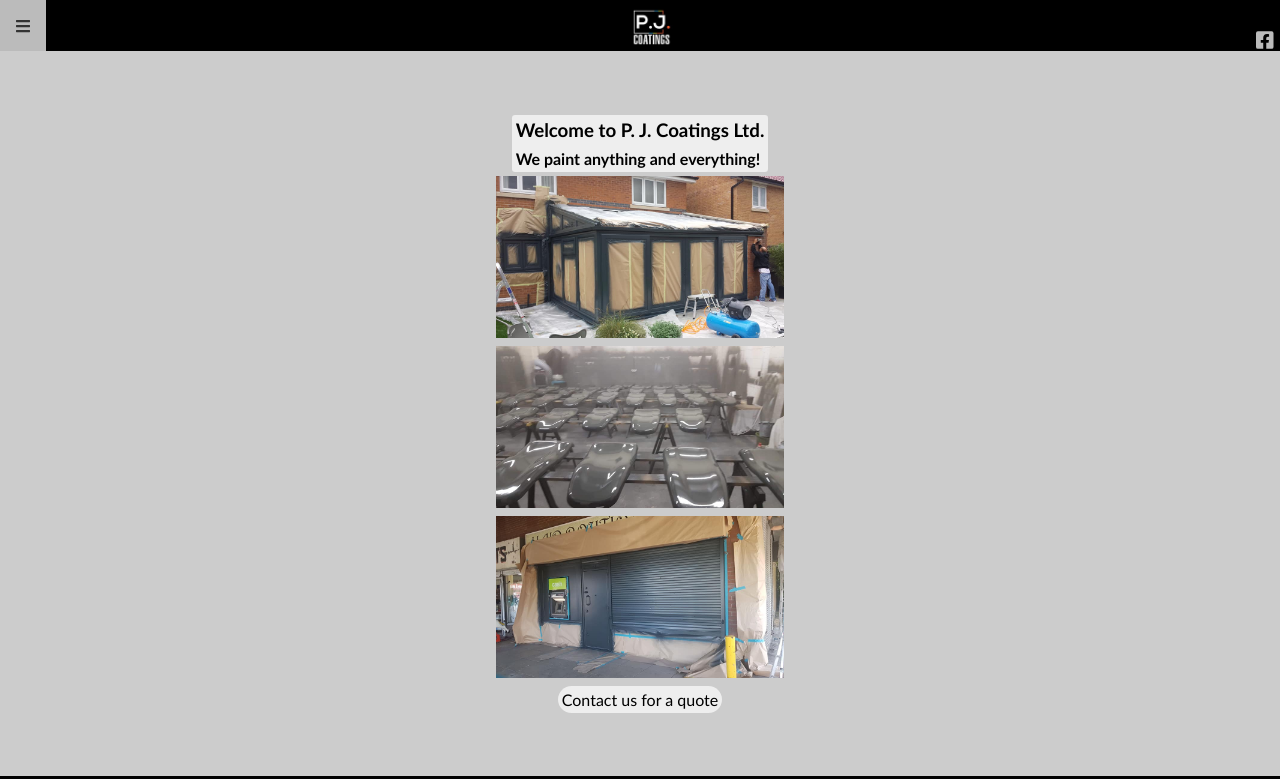
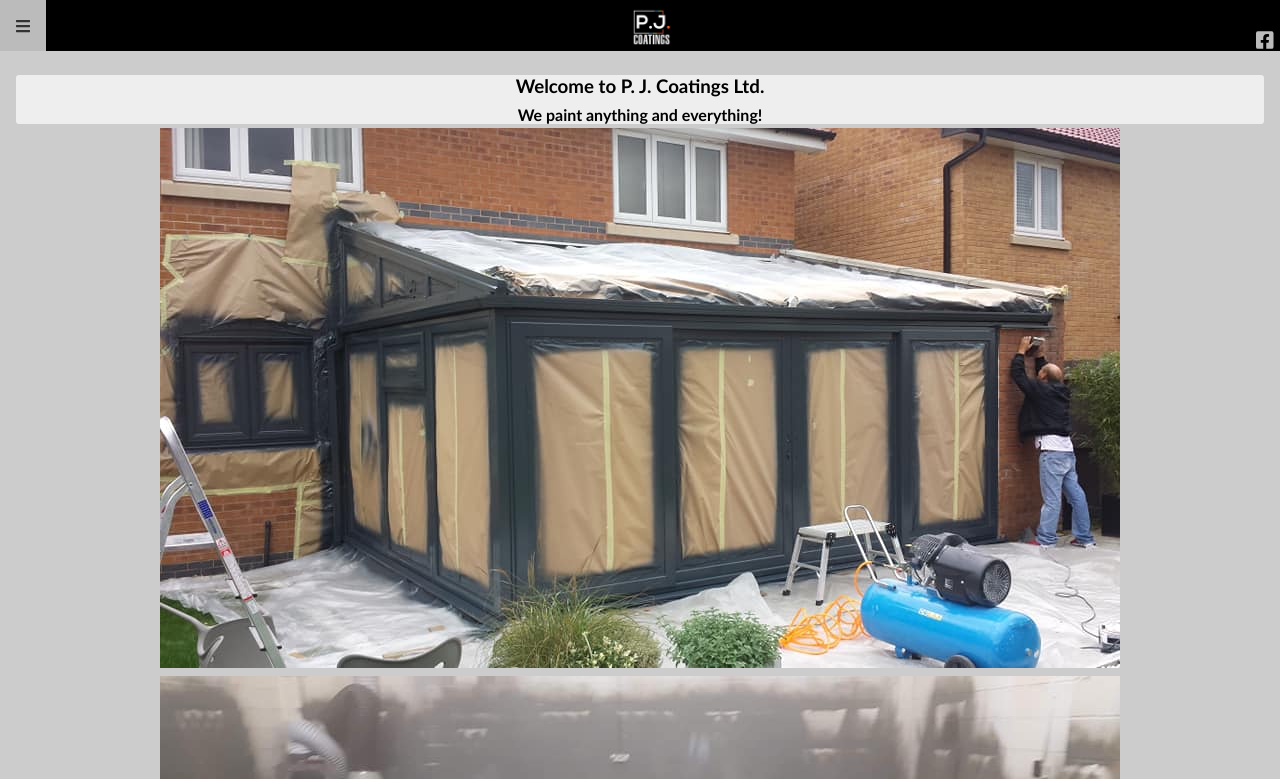
Before and after one commit to DavidChristopherJohnson/PJCoatings, an Angular app: page / in a window 1280 px wide. Shown: the top 779 px of the page. Built offline with nearby package versions, Linux system fonts and the light colour scheme.

Commit message:
Fixed width issue on home page

```diff
--- a/src/app/home/home.component.less
+++ b/src/app/home/home.component.less
@@ -6,12 +6,24 @@
   align-items: center;
   flex-grow: 1;
 
+  .content {
+    display: flex;
+    flex-direction: column;
+    align-items: center;
+    flex-grow: 1;
+    width: 100%;
+
     div.heading {
-    padding: 0.25rem;
-    margin: 0;
+      display: flex;
+      flex-direction: column;
+      flex-grow: 1;
+      margin: 0.5rem;
       border-radius: 0.2rem;
       background-color: #eee;
       margin-bottom: 0.25rem;
+      width: 100%;
+      align-items: center;
+
       h3,
       h4 {
         margin: 0;
@@ -21,17 +33,10 @@
         padding-bottom: 0.5rem;
       }
     }
-
-  .content {
-    display: flex;
-    flex-direction: column;
-    justify-content: center;
-    align-content: center;
-    align-items: center;
   }
 
   img {
-    max-width: 18rem;
+    max-width: 100%;
     margin-bottom: 0.5rem;
   }
 
```
Lines whose indentation alone changed are shown as unchanged.
